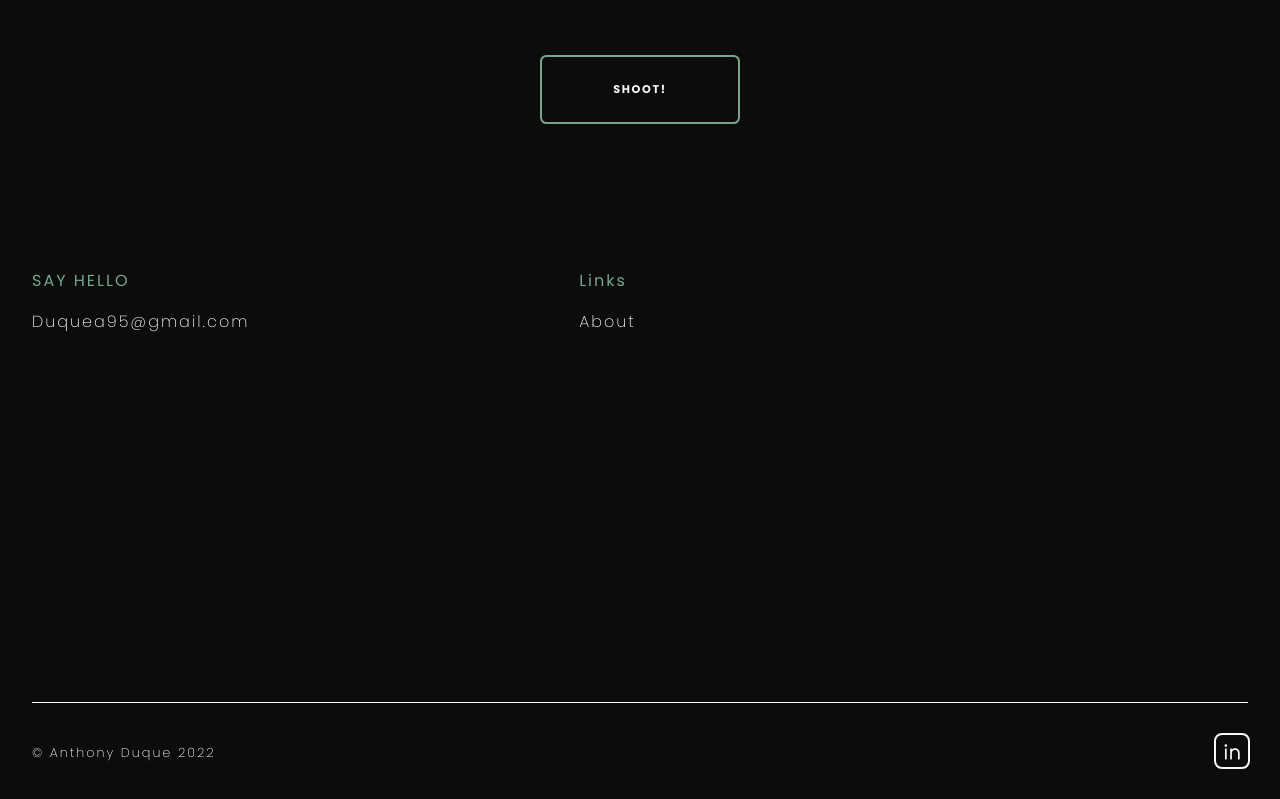
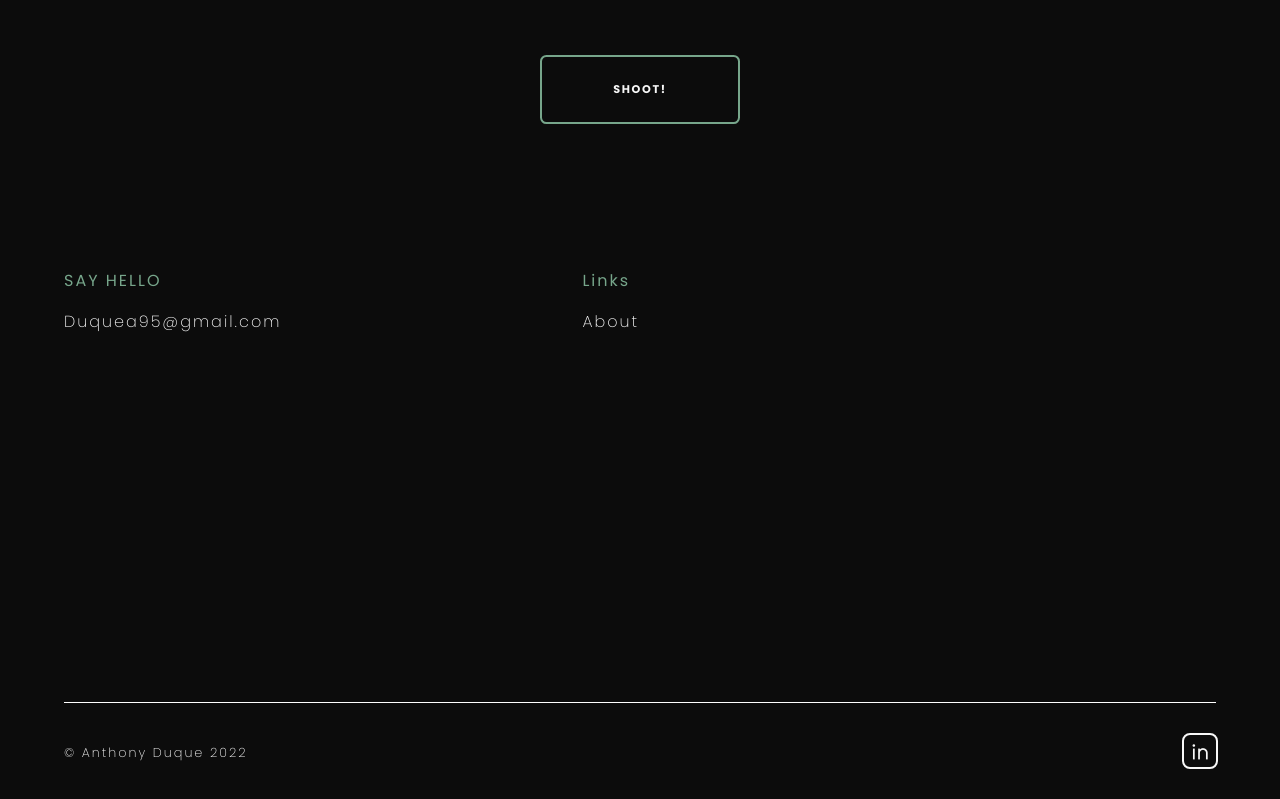
Before and after one commit to Duquea95/NextJS_Portfolio, a Next.js app: page / in a window 1280 px wide. Shown: the part 3961-4760 px from the top of the page. Built offline with nearby package versions, Linux system fonts and the light colour scheme.

Commit message:
css updates

```diff
--- a/global.css
+++ b/global.css
@@ -443,6 +443,9 @@ Component Styling - Cards
 .cards .content-copy a:hover::after, .menu ul li a:hover::after, .footer-menu a:hover::after{
   width: 100%;
 }
+.menu.open ul li a:hover::after{
+  width: 0%;
+}
 .menu ul li.nav-cta a::after{
   border-bottom: none;
 }
@@ -878,7 +881,7 @@ footer .socials-menu{
 
 footer .content{
   width: 100%;
-  padding: 5rem 0;
+  padding: 8rem 0 2rem;
   margin: 0 auto;
 }
 footer .content > div:first-child{
@@ -1297,7 +1300,7 @@ footer .content > div:first-child a:hover::after{
   }
 
   footer .content, .mailer-container{
-    /* width:calc(100% - 4rem); */
+    width:calc(100% - 4rem);
     margin: 0 auto;
   }
 
```
